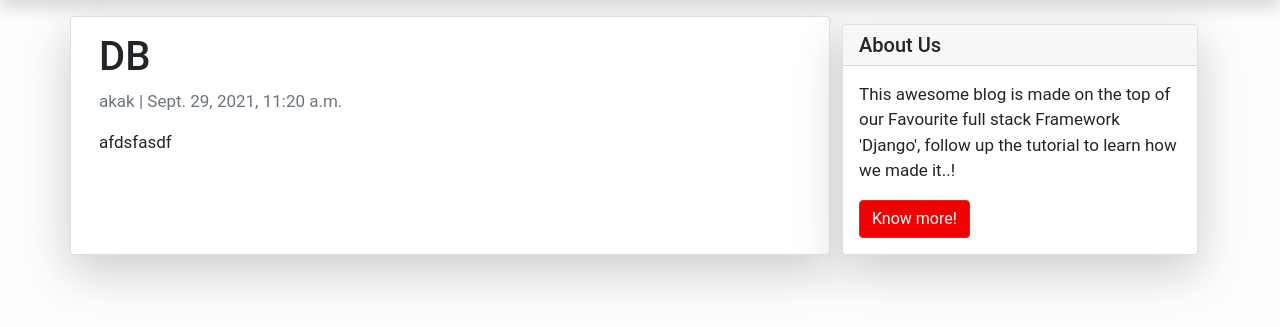
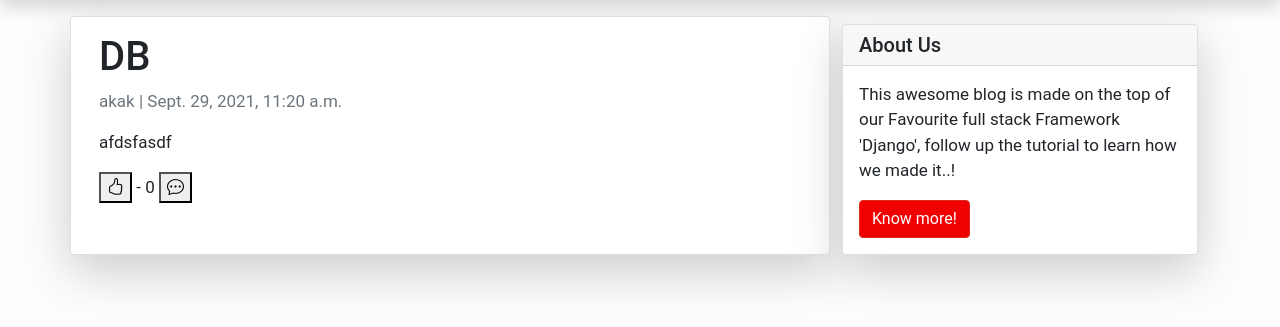
Before and after one commit to lukasgraig/Django, a Django app: page /blog/db/ in a window 1280 px wide. Shown: the part 58-385 px from the top of the page. Run offline with Django 3.2, Linux system fonts and the light colour scheme; data comes from the database, SQL or seed files in the repository; some libraries are stand-ins or nearby versions.

Commit message:
added liking feature

```diff
--- a/blogs/templates/blogs/post-detail.html
+++ b/blogs/templates/blogs/post-detail.html
@@ -7,10 +7,13 @@
         <h1>{% block title %} {{ object.title }} {% endblock title %}</h1>
         <p class=" text-muted">{{ post.author }} | {{ post.created_on }}</p>
         <p class="card-text ">{{ object.text | safe }}</p>
-      </div>
+        <form action="{% url 'like_post' post.pk %}" method="POST">
+            {% csrf_token %}
+            <button type='submit' name="post_id" value = '{{ post.id }}' class="bi bi-hand-thumbs-up"></button> - {{ post.total_likes }} <button type='submit' name="comment" value = '{{ comment.id }}' class="bi bi-chat-dots"></button>
+        </form>
     </div>
-    {% block sidebar %} {% include 'blogs/sidebar.html' %} {% endblock sidebar %}
   </div>
+  {% block sidebar %} {% include 'blogs/sidebar.html' %} {% endblock sidebar %}
 </div>
 
 {% endblock content %}
```
